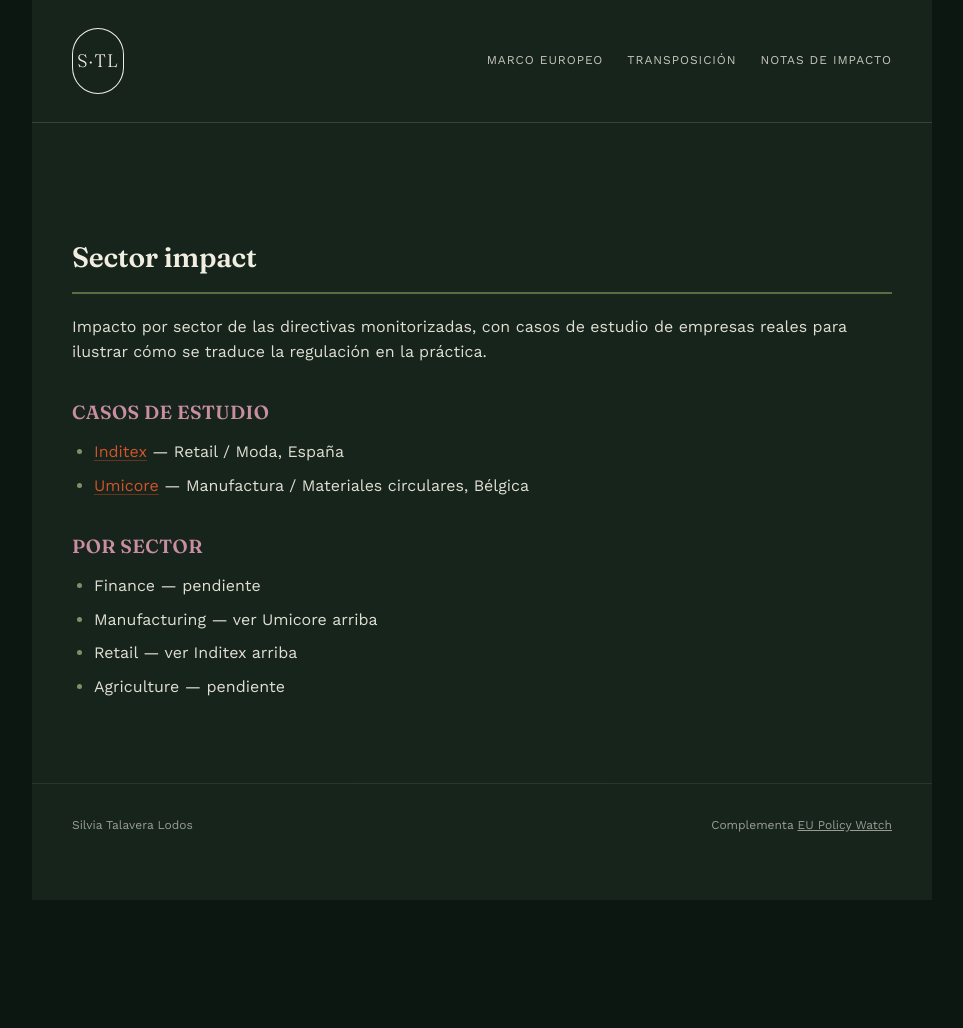
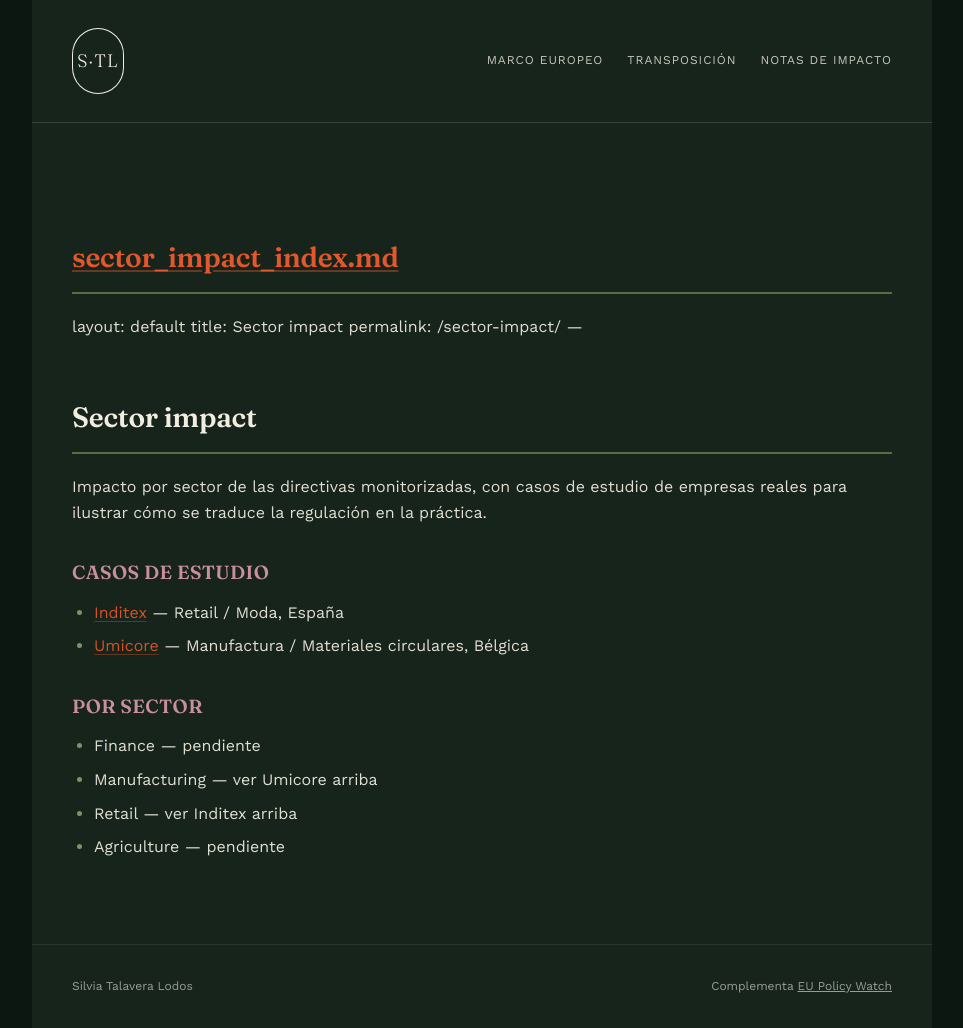
Before and after one commit to stalaveralodos-ux/esg, a Jekyll site: the page built from sector-impact/index.md, in a window 1280 px wide. Shown: the whole page, without its empty margins (158-1121 px from the left). Built offline with Jekyll 4.4.1, drawn with Linux system fonts in a browser that asks for light colours; our own code applies the rules of GitHub Pages for plain Markdown files; before the commit the page ends 900 px from its top, so only the background shows below that.

Commit message:
Update index.md

```diff
--- a/sector-impact/index.md
+++ b/sector-impact/index.md
@@ -1,3 +1,4 @@
+[sector_impact_index.md](https://github.com/user-attachments/files/31083216/sector_impact_index.md)
 ---
 layout: default
 title: Sector impact
```
